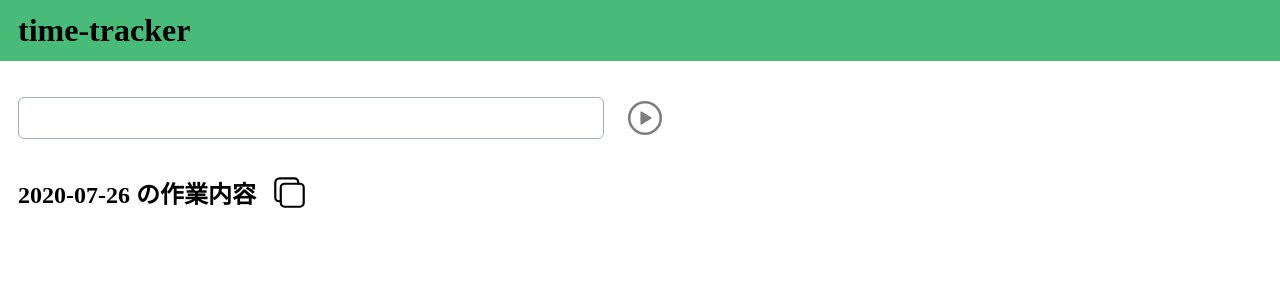
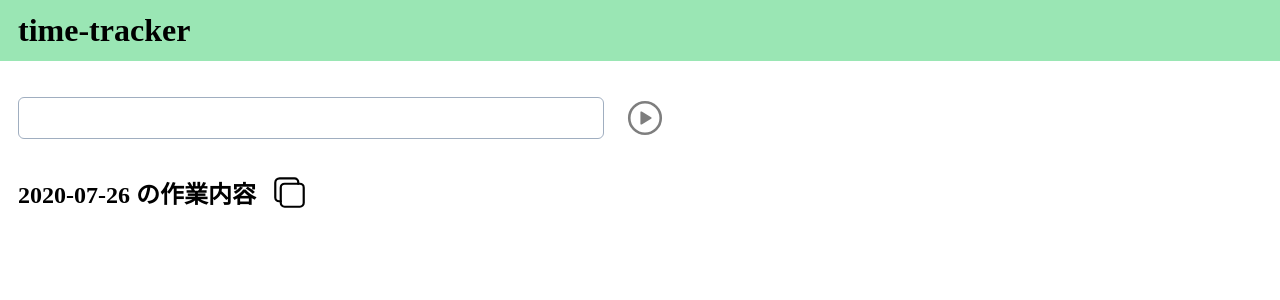
Before and after one commit to fujit/time-tracker, a React app: page / in a window 1280 px wide. Shown: the top 300 px of the page. Built offline with nearby package versions, Linux system fonts and the light colour scheme.

Commit message:
change colors

```diff
--- a/src/components/Button/Button.scss
+++ b/src/components/Button/Button.scss
@@ -8,8 +8,8 @@
   color: Colors.$white;
   text-decoration: none;
   user-select: none;
-  background: Colors.$darkGreen;
-  border: 1px Colors.$darkGreen solid;
+  background: Colors.$primary;
+  border: 1px Colors.$primary solid;
   border-radius: 3px;
   box-shadow: 0 3px 3px 0 rgba(0, 0, 0, 0.14), 0 1px 2px 0 rgba(0, 0, 0, 0.12);
   transition: 0.2s ease;
--- a/src/components/Pages/Header.scss
+++ b/src/components/Pages/Header.scss
@@ -4,5 +4,5 @@
   width: 100%;
   margin-bottom: 36px;
   padding: 12px 18px;
-  background-color: Colors.$primary;
+  background-color: Colors.$lightGreen;
 }
```
